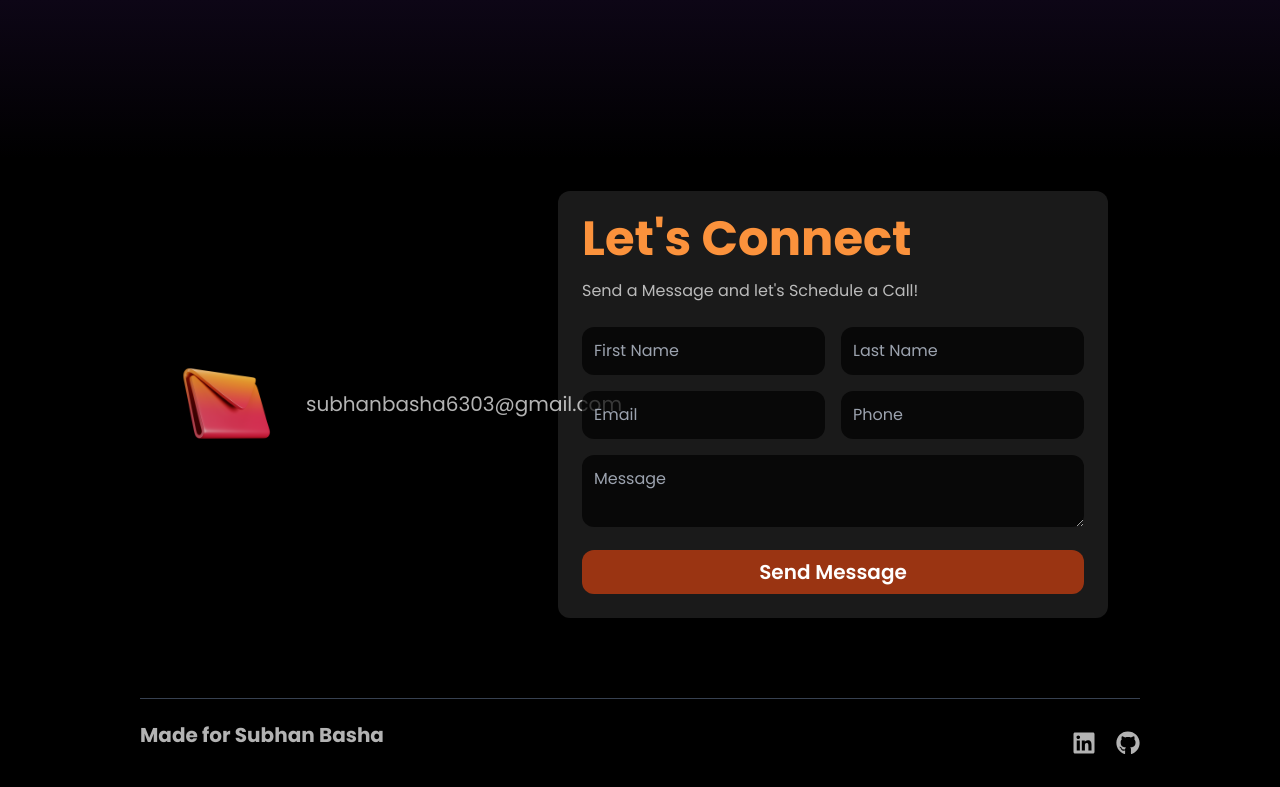
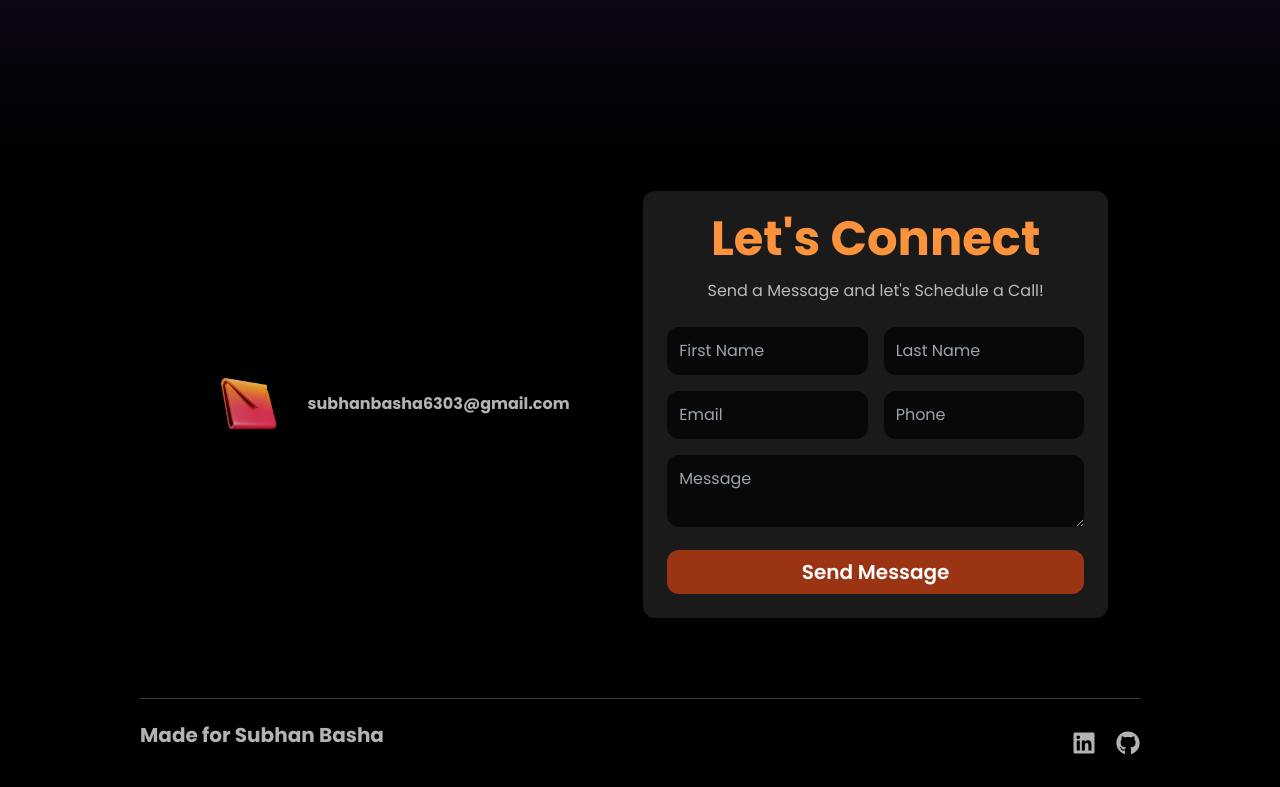
Before and after one commit to Abhi112ss/basha-portfolio, a Next.js app: page / in a window 1280 px wide. Shown: the part 3588-4375 px from the top of the page. Built offline with nearby package versions, Linux system fonts and the light colour scheme.

Commit message:
Update Contact.tsx

```diff
--- a/components/Contact.tsx
+++ b/components/Contact.tsx
@@ -5,29 +5,31 @@ import mail from "@/assets/mail.png";
 
 const Contact = () => {
     return (
-        <div className={" w-full overflow-x-hidden max-w-[1000px] mx-auto flex flex-col lg:flex-row text-white/70 p-8 rounded-lg space-y-8 lg:space-y-0 lg:space-x-8"} id={"contact"}>
-            <div className={"flex justify-center items-center"}>
-                <ul className={"space-y-4"}>
-
-                    <li className={"flex items-center"}>
-                        <Image src={mail} alt={"mail"} className={"h-[110px] w-auto mr-6"}/>
-                        <p className={"text-xl w-full md:overflow-clip"}>subhanbasha6303@gmail.com</p>
+        <div className="w-full overflow-x-hidden max-w-[1000px] mx-auto flex flex-col lg:flex-row text-white/70 p-8 rounded-lg space-y-8 lg:space-y-0 lg:space-x-8" id="contact">
+            {/* Contact Info Section */}
+            <div className="flex justify-center items-center w-full">
+                <ul className="space-y-4">
+                    <li className="flex items-center">
+                        <Image src={mail} alt="mail" className="h-[80px] w-[70px] mr-6"/>
+                        <p className="text-md font-bold max-w-xs sm:max-w-sm md:max-w-md break-words">subhanbasha6303@gmail.com</p>
                     </li>
                 </ul>
             </div>
 
-            <div className={"bg-white/10 p-6 rounded-xl max-w-[550px]"}>
-                <h2 className={"text-5xl font-bold text-orange-400 mb-4"}>Let&apos;s Connect</h2>
-                <p className={"text-white/70 mb-6"}>Send a Message and let&apos;s Schedule a Call!</p>
-                <form className={"space-y-4"} action={"https://getform.io/f/bqokoevb"} method={"POST"}>
-                    <div className={"grid md:grid-cols-2 gap-4 md:justify-center"}>
-                        <input type={"text"} name={"name"} className={"bg-black/70 rounded-xl p-3 focus:outline-none focus:ring-2 focus:ring-orange-400"} placeholder={"First Name"}/>
-                        <input className={"bg-black/70 rounded-xl p-3 focus:outline-none focus:ring-2 focus:ring-orange-400"} placeholder={"Last Name"}/>
-                        <input type={"email"} name={"email"} className={"bg-black/70 rounded-xl p-3 focus:outline-none focus:ring-2 focus:ring-orange-400"} placeholder={"Email"}/>
-                        <input type={"phone"} name={"phone"} className={"bg-black/70 rounded-xl p-3 focus:outline-none focus:ring-2 focus:ring-orange-400"} placeholder={"Phone"}/>
+            {/* Form Section */}
+            <div className="bg-white/10 p-6 rounded-xl w-full max-w-[550px] mx-auto">
+                <h2 className="text-5xl font-bold text-orange-400 mb-4 text-center">Let&apos;s Connect</h2>
+                <p className="text-white/70 mb-6 text-center">Send a Message and let&apos;s Schedule a Call!</p>
+
+                <form className="space-y-4" action="https://getform.io/f/bqokoevb" method="POST">
+                    <div className="grid grid-cols-1 sm:grid-cols-2 gap-4">
+                        <input type="text" name="name" className="w-full bg-black/70 rounded-xl p-3 focus:outline-none focus:ring-2 focus:ring-orange-400" placeholder="First Name"/>
+                        <input type="text" name="lastname" className="w-full bg-black/70 rounded-xl p-3 focus:outline-none focus:ring-2 focus:ring-orange-400" placeholder="Last Name"/>
+                        <input type="email" name="email" className="w-full bg-black/70 rounded-xl p-3 focus:outline-none focus:ring-2 focus:ring-orange-400" placeholder="Email"/>
+                        <input type="phone" name="phone" className="w-full bg-black/70 rounded-xl p-3 focus:outline-none focus:ring-2 focus:ring-orange-400" placeholder="Phone"/>
                     </div>
-                    <textarea className={"bg-black/70 w-full rounded-xl p-3 focus:outline-none focus:ring-2 focus:ring-orange-400"} placeholder={"Message"}/>
-                    <button className={"bg-orange-800 hover:bg-orange-400 cursor-pointer text-white px-6  py-2 w-full font-semibold text-xl rounded-xl"}>Send Message</button>
+                    <textarea className="w-full bg-black/70 rounded-xl p-3 focus:outline-none focus:ring-2 focus:ring-orange-400" placeholder="Message"></textarea>
+                    <button className="bg-orange-800 hover:bg-orange-400 cursor-pointer text-white px-6 py-2 w-full font-semibold text-xl rounded-xl">Send Message</button>
                 </form>
             </div>
         </div>
```
